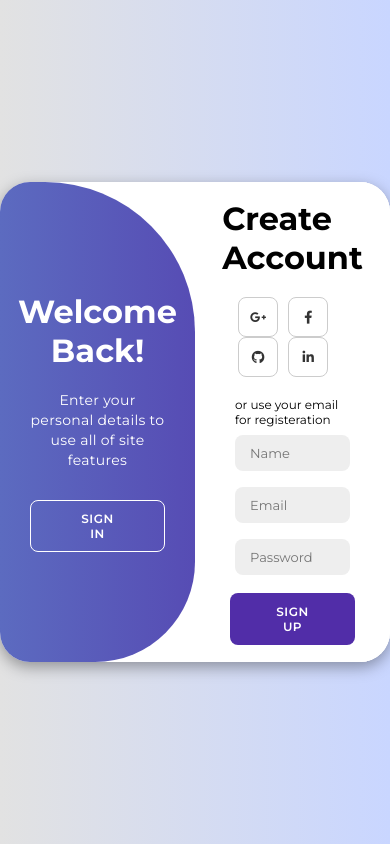
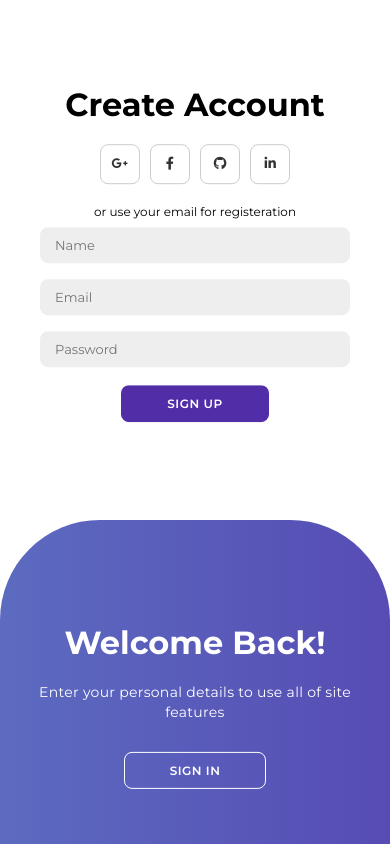
Before and after one commit to ALISOULE/ALISOULE, a plain HTML site: page login/index.html in a window 390 px wide. Both pictures are taken after a click on the button "SIGN UP". Drawn offline with Linux system fonts and the light colour scheme.

Commit message:
Add files via upload

```diff
--- a/login/style.css
+++ b/login/style.css
@@ -26,6 +26,7 @@ body{
     width: 768px;
     max-width: 100%;
     min-height: 480px;
+    transition: all .5s;
 }
 
 .container p{
@@ -208,3 +209,136 @@ body{
 .container.active .toggle-right{
     transform: translateX(200%);
 }
+
+
+
+@media screen and (min-width: 1024px) {
+    /* Styles pour les écrans larges */
+}
+
+@media screen and (min-width: 768px) and (max-width: 1023px) and (orientation: portrait) {
+    /* Styles pour les tablettes en orientation portrait */
+    .container{
+        margin: 0 .2rem;
+        width: 654px;
+        display: flex;
+        align-items: center;
+        justify-content: center;
+        flex-direction: column;
+        transition: all .5s;
+    }
+}
+
+@media screen and (min-width: 597px) and (max-width: 767px) and (orientation: portrait) {
+    /* Styles pour les tablettes en orientation portrait */
+    .container{
+        margin: 0 .2rem;
+        width: 570px;
+        transition: all .5s;
+    }
+}
+
+@media screen and (min-width: 265px) and (max-width: 596px) and (orientation: portrait) {
+    /* Styles pour les tablettes en orientation portrait */
+    .container{
+        display: flex;
+        align-items: center;
+        justify-content: center;
+        flex-direction: column;
+        margin: 0;
+        width: 100%;
+        height: 100%;
+        border-radius: 0;
+        transition: all .5s;
+    }
+
+    .toggle-container{
+        position: absolute;
+        top: 0;
+        left: 0%;
+        width: 100%;
+        height: 44%;
+        border-radius: 0 0 100px 100px;
+    }
+    .container.active .toggle-container{
+        transform: translateY(140%);
+        border-radius: 100px 100px 0 0;
+    }
+
+    .toggle-left{
+        transform: translateY(-200%);
+    }
+
+    .container.active .toggle-left{
+        transform: translateY(0);
+    }
+
+    .toggle-right{
+        bottom: 0;
+        transform: translateY(0);
+    }
+
+    .container.active .toggle-right{
+        transform: translateY(200%);
+    }
+
+
+    .form-container{
+        position: relative;
+        height: 100%;
+        transition: all 0.6s ease-in-out;
+    }
+
+    .sign-in{
+        left: 0;
+        right: 0;
+        width: 100%;
+        transform: translateY(-10%);
+        z-index: 2;
+    }
+
+    .container.active .sign-in{
+        transform: translateY(60%);
+    }
+
+    .sign-up{
+        left: 0;
+        right: 0;
+        width: 100%;
+        opacity: 0;
+        z-index: 1;
+    }
+
+    .container.active .sign-up{
+        transform: translateY(10%);
+        opacity: 1;
+        z-index: 5;
+        animation: move 0.6s;
+    }
+
+
+}
+
+
+@media screen and (max-width: 767px) and (orientation: landscape) {
+    /* Styles pour les smartphones en orientation paysage */
+    .container{
+        margin: 0 .2rem;
+        width: 654px;
+        display: flex;
+        align-items: center;
+        justify-content: center;
+        flex-direction: column;
+        transition: all .5s;
+    }
+
+}
+
+@media only screen and (-webkit-min-device-pixel-ratio: 2), only screen and (min-resolution: 192dpi) {
+    /* Styles pour les écrans haute résolution */
+}
+
+
+@media print {
+    /* Styles pour l'impression */
+}
```
Also changed, not shown: login/index.html (+2 -0 lines).
